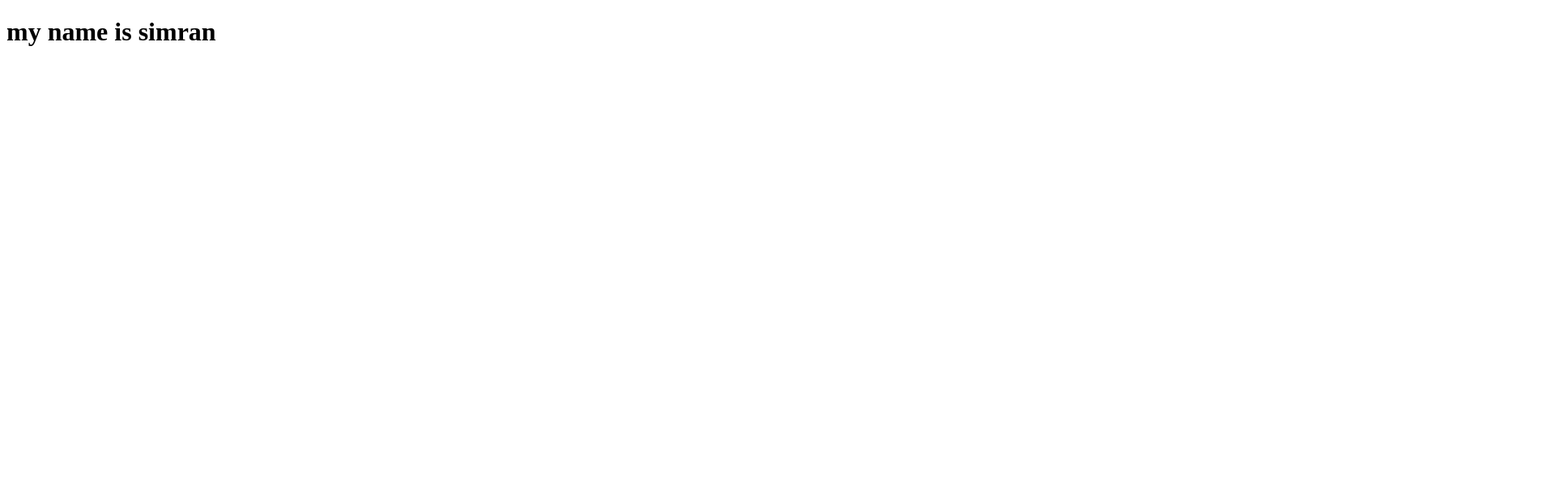
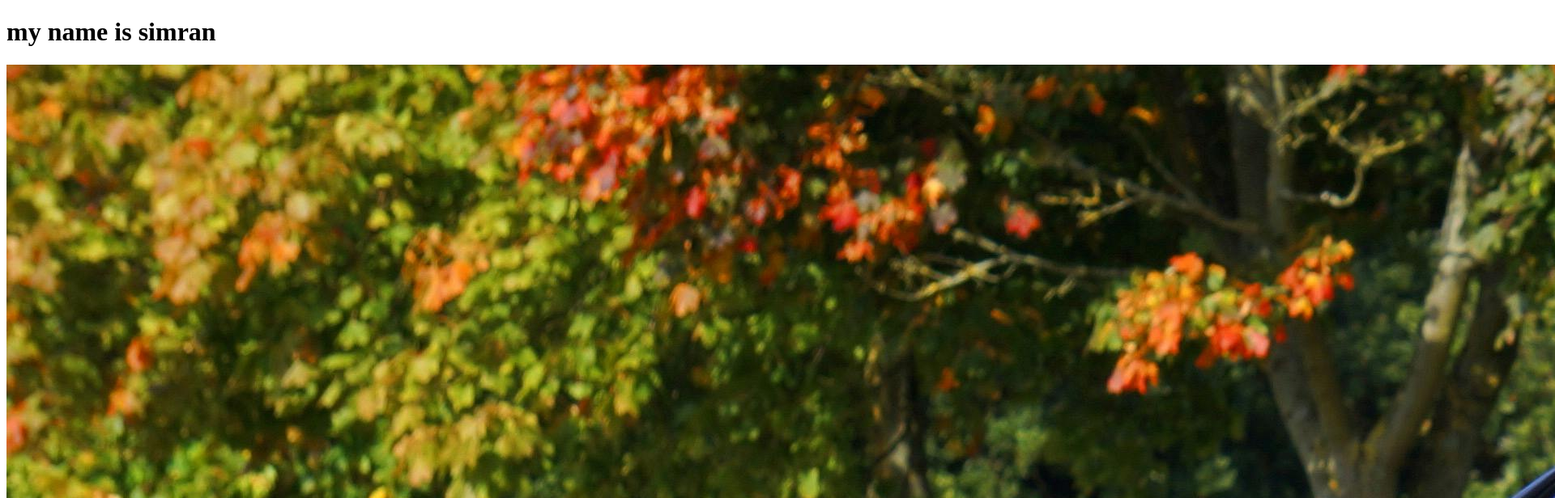
Before and after one commit to simranvird/firstcode, a plain HTML site: page index.html in a window 1280 px wide. Shown: the top 616 px of the page at 81% size, 1920 px wide, since content can reach past the window. Drawn offline with Linux system fonts and the light colour scheme.

Commit message:
Update index.html

```diff
--- a/index.html
+++ b/index.html
@@ -7,5 +7,6 @@
 </head>
 <body>
     <h1>my name is simran</h1>
+    <img src="omg.jpg" alt="car"><
 </body>
 </html>
```
